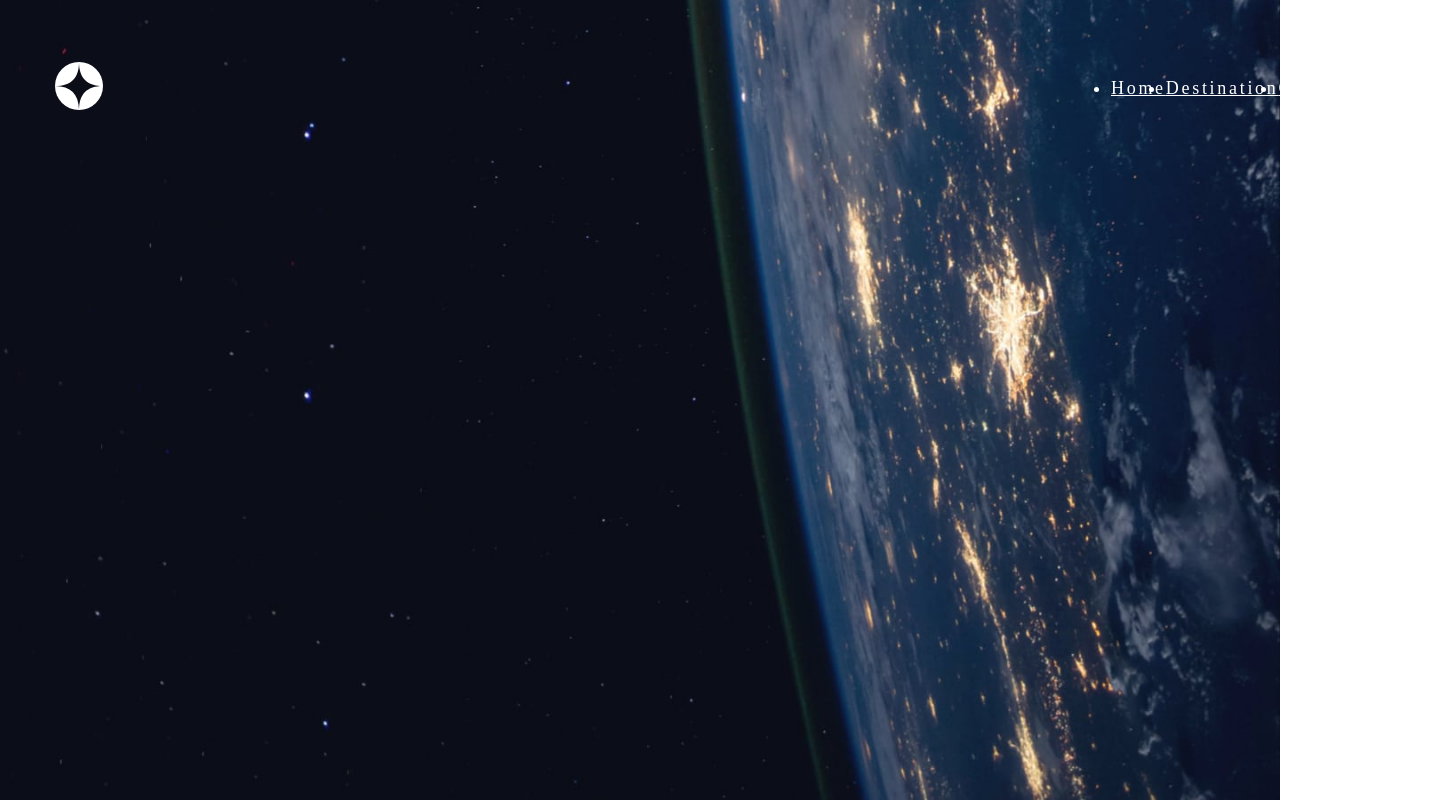
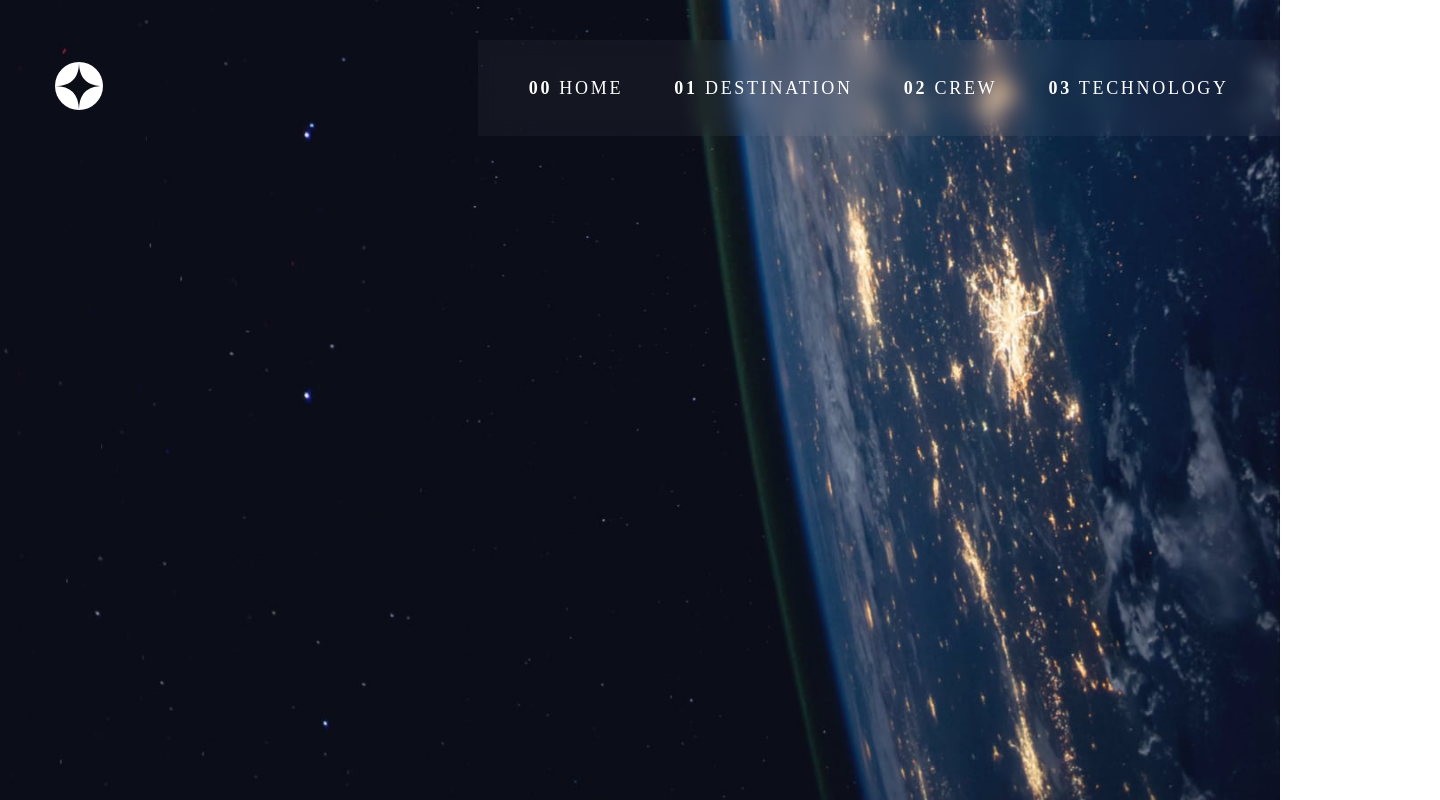
Before and after one commit to jesper-helin/frontend-mentor-challenges, a React (Create React App) app in the folder space-tourism-website/: page / in a window 1280 px wide. Shown: the whole page, 1440 px wide, since content can reach past the window. Built offline with nearby package versions, Linux system fonts and the light colour scheme; a web font is replaced by a local one.

Commit message:
Navigation desktop

```diff
--- a/space-tourism-website/src/components/Nav/Nav.scss
+++ b/space-tourism-website/src/components/Nav/Nav.scss
@@ -1,3 +1,5 @@
+@import '../../styles/variable';
+
 .nav {
     position: absolute;
     top: 40px;
@@ -6,7 +8,7 @@
     align-items: center;
     justify-content: space-between;
     height: 96px;
-    width: 1385px;
+    width: calc(100vw - 55px);
     font-size: 16px;
     letter-spacing: 2.7px;
 }
@@ -14,5 +16,22 @@
 .nav-list {
     display: flex;
     align-items: center;
-    justify-content: flex-end;
+    justify-content: space-evenly;
+    width: min(1000px, calc(70% - 55px));
+    background: rgba($tertiary-color, 4%);
+    backdrop-filter: blur(10px);
+    height: 100%;
+
+    strong {
+        font-weight: bold;
+    }
+
+    .nav-item {
+        list-style-type: none;
+
+        > a {
+            text-transform: uppercase;
+            text-decoration: none;
+        }
+    }
 }
--- a/space-tourism-website/src/components/Nav/index.js
+++ b/space-tourism-website/src/components/Nav/index.js
@@ -9,16 +9,16 @@ const Nav = () => (
       </div>
       <ul className="nav-list">
          <li className="nav-item">
-            <Link to="/">Home</Link>
+            <Link to="/"><strong>00</strong> Home</Link>
          </li>
          <li className="nav-item">
-            <Link to="/destination">Destination</Link>
+            <Link to="/destination"><strong>01</strong> Destination</Link>
          </li>
          <li className="nav-item">
-            <Link to="/crew">Crew</Link>
+            <Link to="/crew"><strong>02</strong> Crew</Link>
          </li>
          <li className="nav-item">
-            <Link to="/technology">Technology</Link>
+            <Link to="/technology"><strong>03</strong> Technology</Link>
          </li>
       </ul>
    </nav>
--- a/space-tourism-website/src/pages/Home/Home.scss
+++ b/space-tourism-website/src/pages/Home/Home.scss
@@ -1,5 +1,5 @@
 .home {
     height: 100vh;
-    background: url('../../assets/home/background-home-desktop.jpg') no-repeat;
+    background: url('../../assets/home/background-home-desktop.jpg') no-repeat ;
     background-size: cover;
 }
```
Also changed, not shown: space-tourism-website/public/manifest.json.
